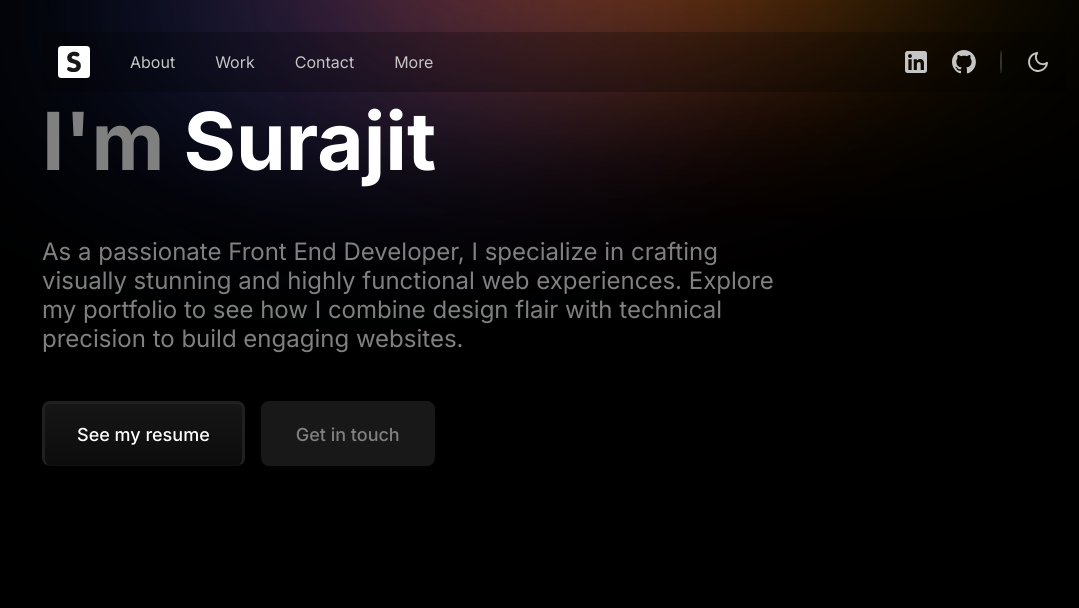
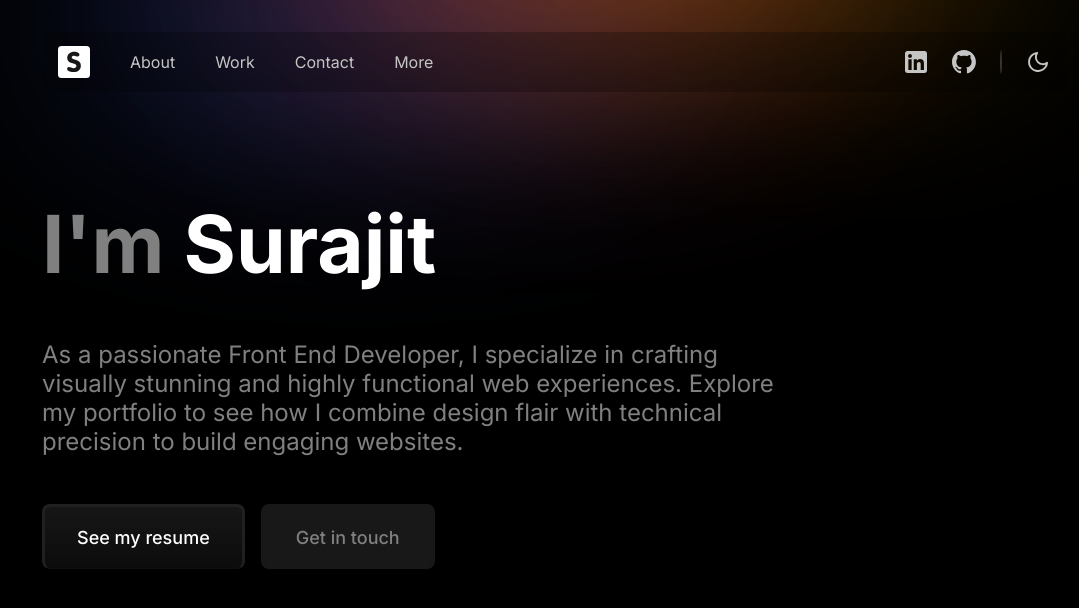
Before and after one commit to Surajit05021997/surajit-frontend-dev, a React (Vite) app: page / in a window 1280 px wide. Shown: the top 608 px of the page, without its empty margins (86-1165 px from the left). Built offline with nearby package versions, Linux system fonts and the light colour scheme.

Commit message:
centered homepage about section

```diff
--- a/src/components/HomePage.scss
+++ b/src/components/HomePage.scss
@@ -1,5 +1,8 @@
 .homepage {
   .hp-about {
+    margin-top: calc(((100dvh - 5.75rem - 23.375rem) / 2) - 4rem);
+    margin-bottom: calc(((100dvh - 5.75rem - 23.375rem) / 2) + 4rem);
+
     .title > span {
       color: var(--clr-neutral-800);
     }
```
